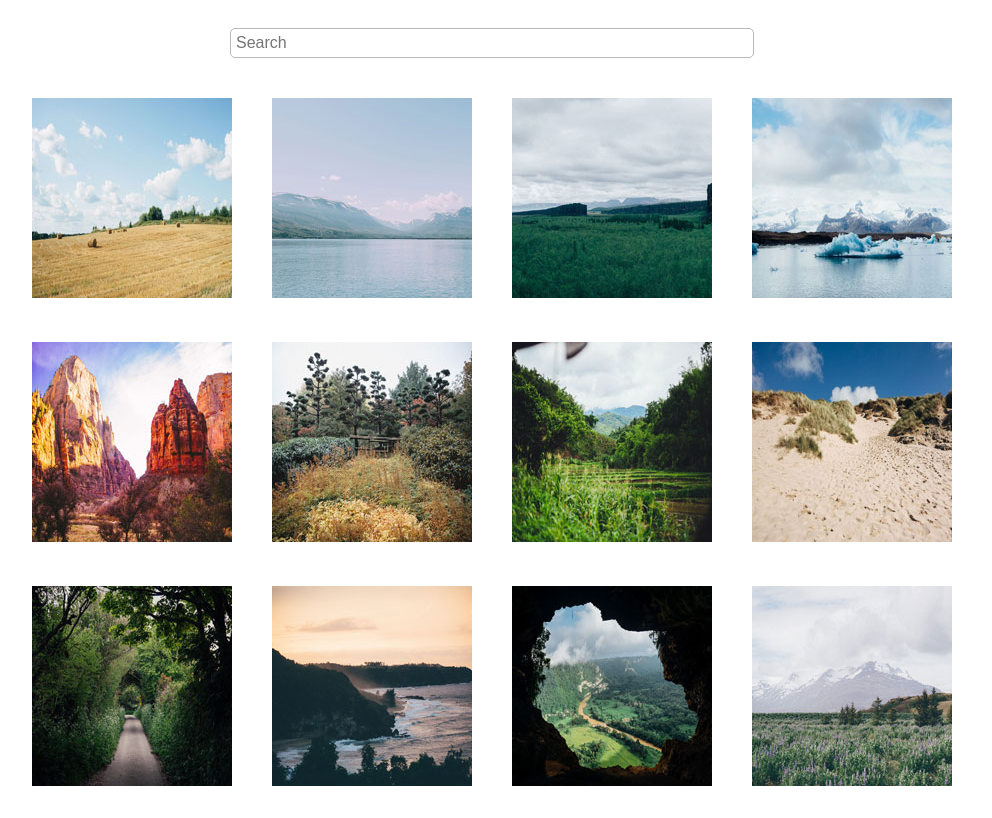
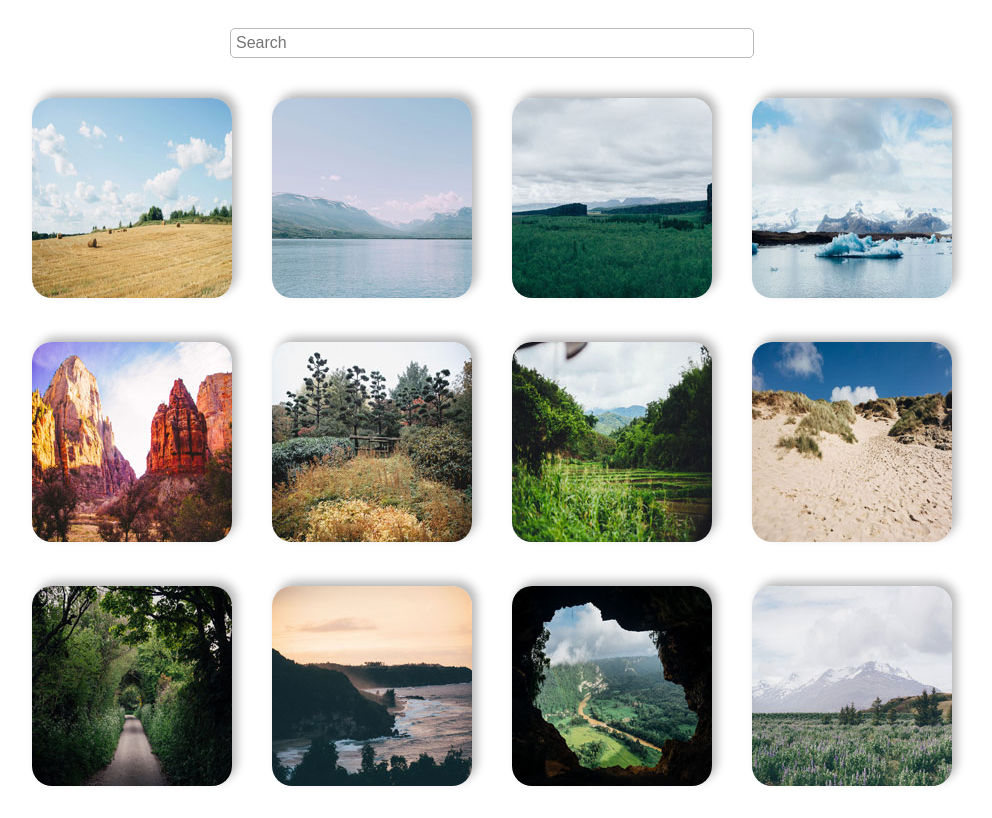
Before and after one commit to jufglanville/unit-05, a plain HTML site: page index.html in a window 1280 px wide. Shown: the whole page, without its empty margins (148-1140 px from the left). Drawn offline with Linux system fonts and the light colour scheme.

Commit message:
Update styles.css

```diff
--- a/css/styles.css
+++ b/css/styles.css
@@ -35,6 +35,16 @@ header {
     margin: 20px;
 }
 
+.thumbnail img {
+    border-radius: 20px;
+    box-shadow: 5px -5px 10px rgb(184, 184, 184);
+    transition: 0.5s;
+}
+    .thumbnail img:hover {
+        transform: scale(1.1);
+        box-shadow: 0px 0px 20px 10px rgb(184, 184, 184);
+    }
+
 /* ------------------------------- */
 /* -------- Media Queries -------- */
 /* ------------------------------- */
```
